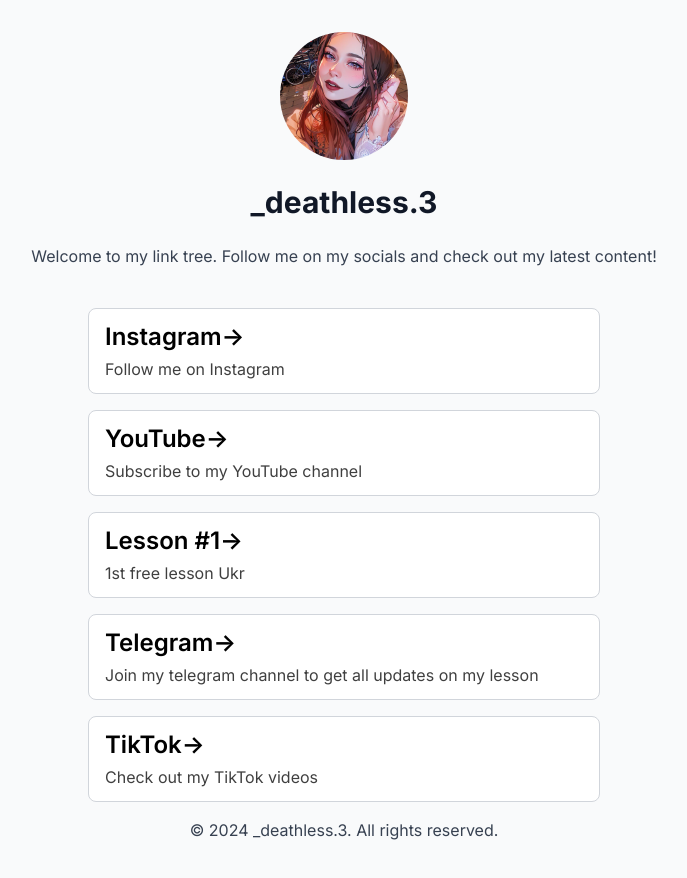
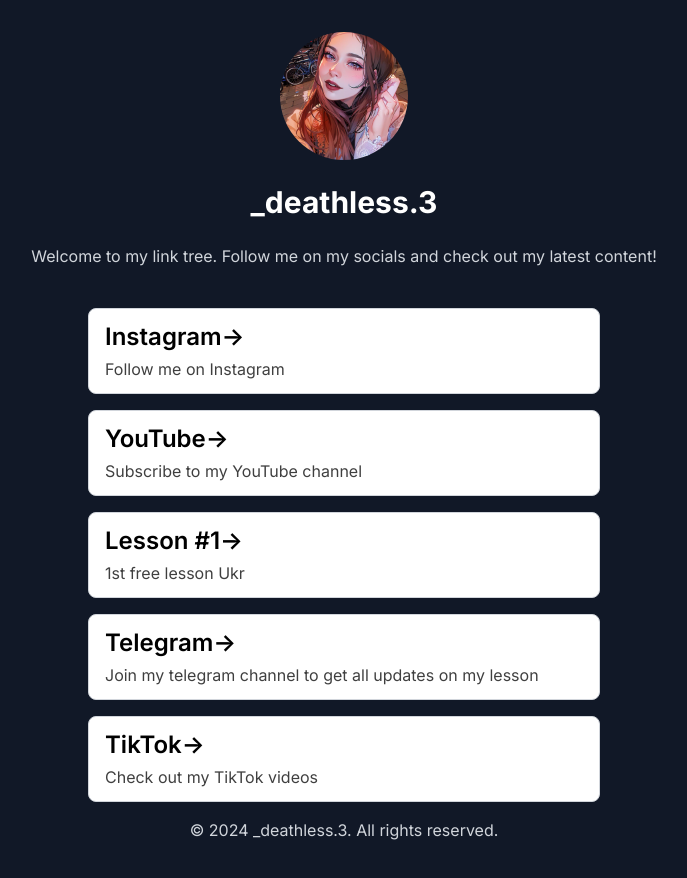
Before and after one commit to Matthieu33197/DariaTree, a Next.js app in the folder dariatree/: page / in a window 1280 px wide. Shown: the top 878 px of the page, without its empty margins (296-983 px from the left). Built offline with nearby package versions, Linux system fonts and the light colour scheme.

Commit message:
[FIX] no light mod

```diff
--- a/dariatree/src/app/page.tsx
+++ b/dariatree/src/app/page.tsx
@@ -3,7 +3,7 @@
 
 export default function Home() {
   return (
-    <main className="flex min-h-screen flex-col items-center justify-between p-4 md:p-8 bg-gray-50 dark:bg-gray-900">
+    <main className="flex min-h-screen flex-col items-center justify-between p-4 md:p-8 bg-gray-900">
       <div className="w-full max-w-5xl flex flex-col items-center justify-center text-center space-y-4 md:space-y-6">
         <div className="w-24 h-24 md:w-32 md:h-32 rounded-full overflow-hidden">
           <Image
@@ -15,8 +15,8 @@
             priority
           />
         </div>
-        <h1 className="text-2xl md:text-3xl font-bold text-gray-900 dark:text-white">_deathless.3</h1>
-        <p className="text-sm md:text-base text-gray-700 dark:text-gray-300">Welcome to my link tree. Follow me on my socials and check out my latest content!</p>
+        <h1 className="text-2xl md:text-3xl font-bold text-white">_deathless.3</h1>
+        <p className="text-sm md:text-base text-gray-300">Welcome to my link tree. Follow me on my socials and check out my latest content!</p>
       </div>
 
       <div className="w-full max-w-5xl flex flex-col items-center justify-center space-y-3 md:space-y-4 mt-8 md:mt-10">
@@ -28,7 +28,7 @@
       </div>
 
       <footer className="w-full max-w-5xl flex items-center justify-center py-4">
-        <p className="text-sm md:text-base text-gray-700 dark:text-gray-300">© 2024 _deathless.3. All rights reserved.</p>
+        <p className="text-sm md:text-base text-gray-300">© 2024 _deathless.3. All rights reserved.</p>
       </footer>
     </main>
   );
```
